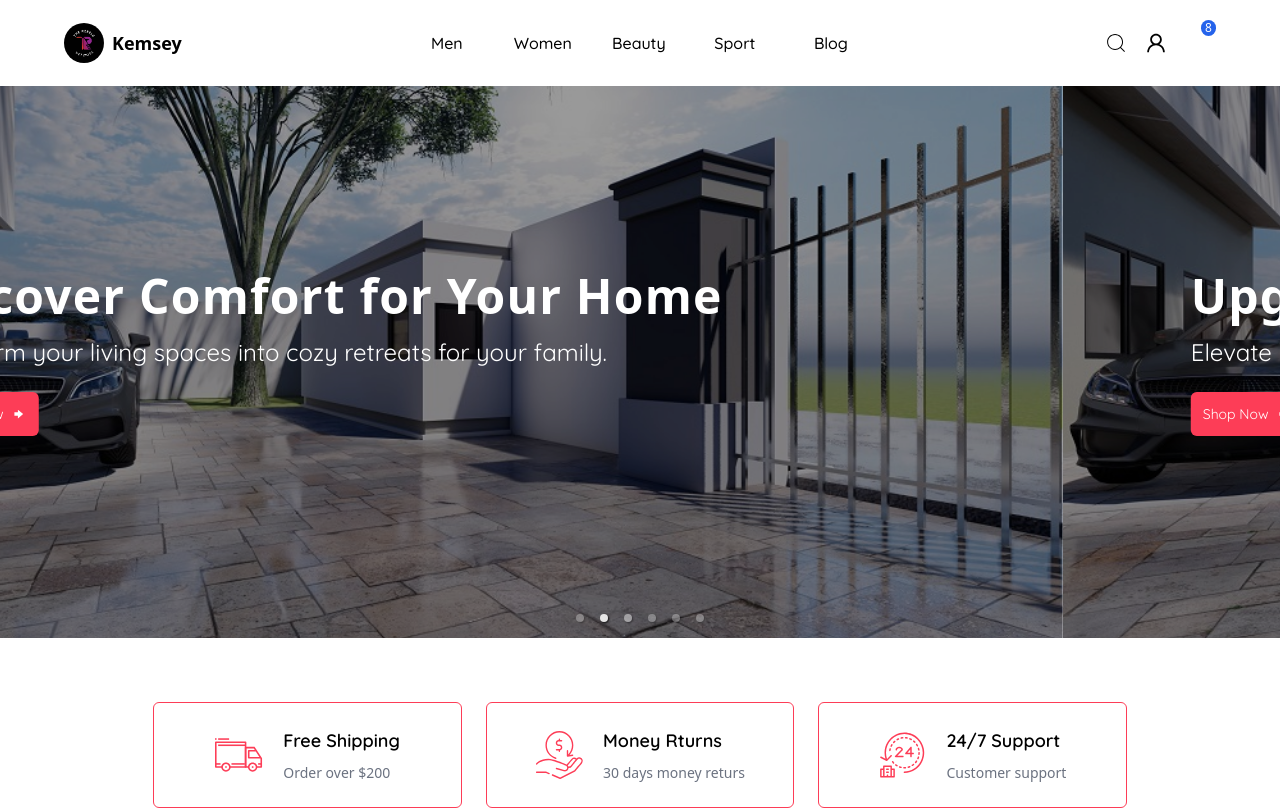
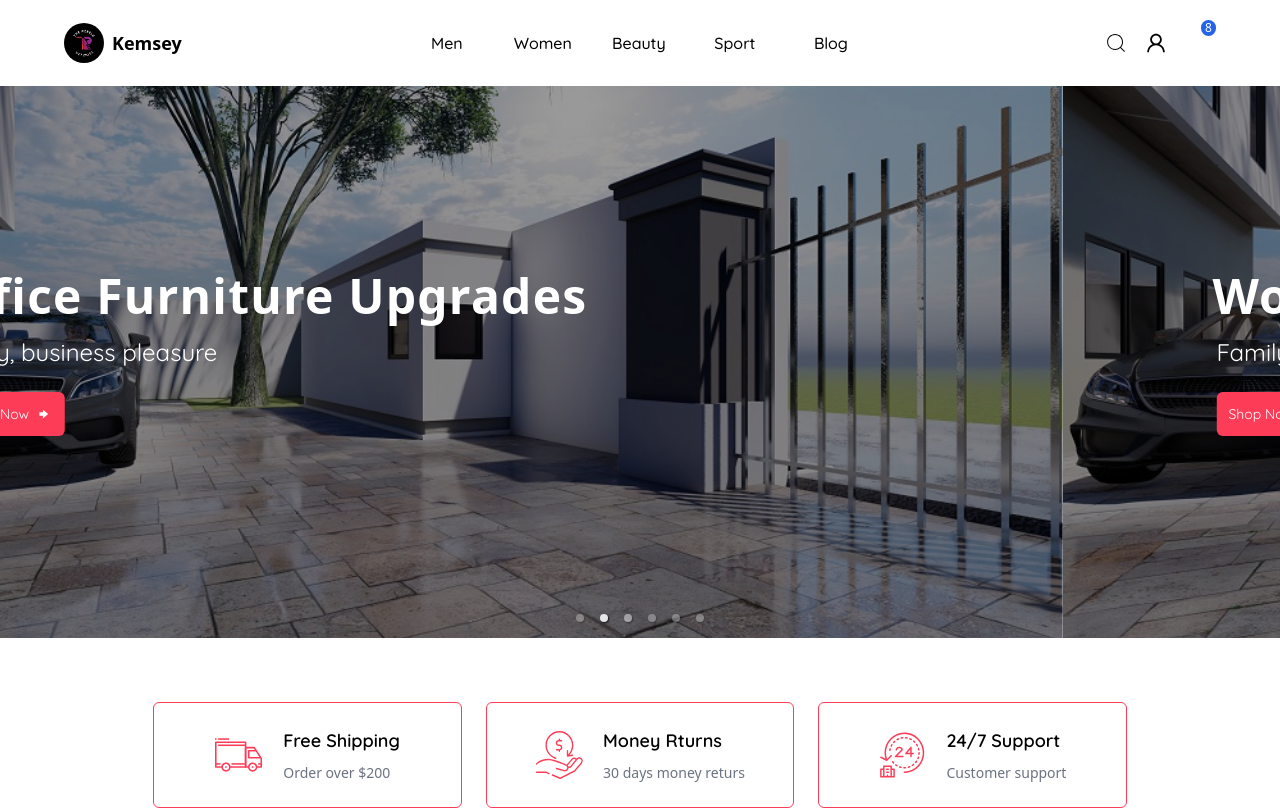
Before and after one commit to Michael-Builds/Kemsey-Ecommerce, a React (Vite) app: page / in a window 1280 px wide. Shown: the top 810 px of the page. Built offline with nearby package versions, Linux system fonts and the light colour scheme; some icons are missing.

Commit message:
Working on HomePage

```diff
--- a/src/pages/home/component/Hero.jsx
+++ b/src/pages/home/component/Hero.jsx
@@ -7,48 +7,51 @@ import { GoArrowRight } from 'react-icons/go';
 const carouselItems = [
     {
         image: Image,
-        title: "Furniture for Your Workspace",
-        description: "Enhance your office with our stylish and functional furniture.",
-        buttonText: "Explore Now",
-        link: "#",
+        title: "Home Comfort",
+        description: " Family, business pleasure",
+        buttonText: "Explore Now ",
+        link: "#"
+    },
+
+    {
+        image: Image,
+        title: "Office Furniture Upgrades",
+        description: " Family, business pleasure",
+        buttonText: "Explore Now ",
+        link: "#"
     },
     {
         image: Image,
-        title: "Discover Comfort for Your Home",
-        description: "Transform your living spaces into cozy retreats for your family.",
-        buttonText: "Explore Now",
-        link: "#",
+        title: "Workspace Enhancement",
+        description: " Family, business pleasure",
+        buttonText: "Shop Now",
+        link: "#"
+
     },
     {
         image: Image,
-        title: "Upgrade Your Office Furniture",
-        description: "Elevate your workspace with our premium office furniture collections.",
+        title: "Home Comfort",
+        description: " Family, business pleasure",
         buttonText: "Shop Now",
-        link: "#",
+        link: "#"
+
     },
     {
         image: Image,
-        title: "Luxury Interiors for Every Room",
-        description: "Experience luxury with our exquisite interior decor and furniture.",
+        title: "Workspace Enhancement",
+        description: " Family, business pleasure",
         buttonText: "Shop Now",
-        link: "#",
+        link: "#"
+
     },
     {
         image: Image,
-        title: "Fully Furnished Homes, Delivered",
-        description: "Explore our fully furnished homes for the ultimate convenience.",
-        buttonText: "Shop Now",
-        link: "#",
-    },
-    {
-        image: Image,
-        title: "Elevate Your Workspace",
-        description: "Upgrade your office environment for better productivity and comfort.",
+        title: "Home Comfort",
+        description: " Family, business pleasure",
         buttonText: "Explore Now",
-        link: "#",
+        link: "#"
     },
 ];
-
 
 const Hero = () => {
     return (
@@ -69,8 +72,8 @@ const Hero = () => {
                             <img src={item.image} alt="Image" className="object-cover object-center h-full w-full" />
                             <div className="absolute top-0 left-0 w-full h-full bg-black opacity-40 z-10"></div>
                         </div>
-                        <div className="absolute pl-[10%] carousel-text flex flex-col items-start z-20 left-0">
-                            <h1 className="font-raleway text-white text-2xl md:text-5xl font-bold mb-4 tracking-wide leading-tight">
+                        <div className="absolute pl-[12%] carousel-text flex flex-col items-start z-20 left-0">
+                            <h1 className="font-raleway -ml-1 text-white text-2xl md:text-5xl font-bold mb-4 tracking-wide leading-tight">
                                 {item.title}
                             </h1>
                             <p className="text-white font-quicksand md:text-2xl mb-6">
```
